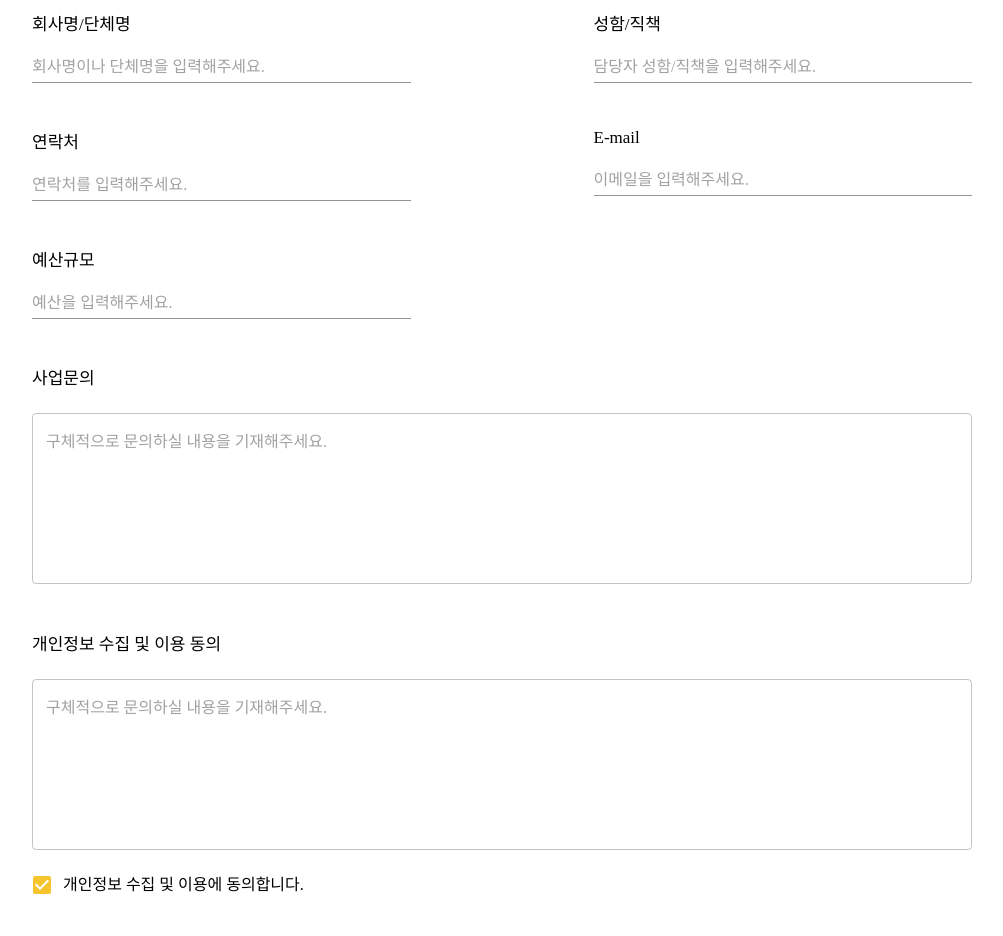
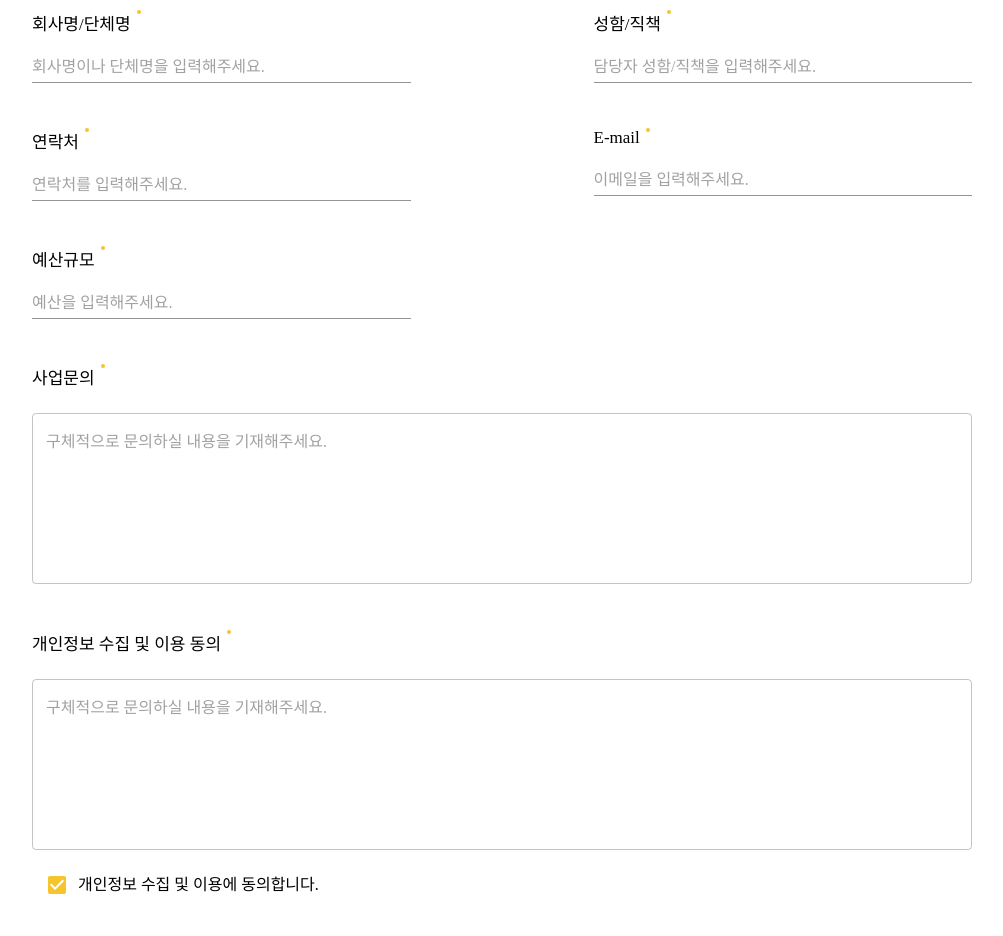
Before and after one commit to KIMINJOONG/next-js-with-graphql, a Next.js app: page /contact in a window 1280 px wide. Shown: the part 460-1396 px from the top of the page, without its empty margins (138-1141 px from the left). Built offline with nearby package versions, Linux system fonts and the light colour scheme.

Commit message:
1. 라벨 컴포넌트 2. 컨택트 페이지 수정

```diff
--- /dev/null
+++ b/components/InputLabel/index.tsx
@@ -0,0 +1,20 @@
+import React from "react";
+import { color } from "styles/theme";
+
+
+interface IProps {
+    text: string;
+}
+
+const InputLabel = ({ text }: IProps) => {
+    return (
+        <div style={{ display: 'flex', alignItems: 'flex-start' }}>
+            <div style={{ position: 'relative', }}>
+                <i style={{ position: 'absolute', top: 0, right: -10, width: 4, height: 4, borderRadius: 2, backgroundColor: color.brand }} />
+                <label style={{ fontSize: 17, fontWeight: 500 }}>{text}</label>
+            </div>
+        </div>
+    );
+};
+
+export default InputLabel;
--- a/screens/contact/index.tsx
+++ b/screens/contact/index.tsx
@@ -1,6 +1,7 @@
-import { Checkbox, FormControlLabel, FormGroup, TextField } from "@mui/material";
+import { Button, Checkbox, FormControlLabel, FormGroup, TextField } from "@mui/material";
 import Footer from "components/Footer";
 import Header from "components/Header";
+import InputLabel from "components/InputLabel";
 import React from "react";
 import { color } from "styles/theme";
 import { ContactContainer } from "./styles";
@@ -33,19 +34,19 @@ const ContactScreen = ({ query = {}, params = {} }: IProps) => {
                         <div style={{ display: 'flex', flexDirection: 'row' }}>
                             <div style={{ display: 'flex', flex: 1, flexDirection: 'column' }}>
                                 <div style={{ display: 'flex', flex: 1, flexDirection: 'column', }}>
-                                    <label style={{ fontSize: 17, fontWeight: 500 }}>회사명/단체명</label>
+                                    <InputLabel text="회사명/단체명" />
                                     <div style={{ marginTop: 16, display: 'flex', flexDirection: 'column' }}>
                                         <TextField id={'standard-basic'} variant={'standard'} placeholder={'회사명이나 단체명을 입력해주세요.'} />
                                     </div>
                                 </div>
                                 <div style={{ display: 'flex', flex: 1, flexDirection: 'column', marginTop: 45 }}>
-                                    <label style={{ fontSize: 17, fontWeight: 500 }}>연락처</label>
+                                    <InputLabel text="연락처" />
                                     <div style={{ marginTop: 16, display: 'flex', flexDirection: 'column' }}>
                                         <TextField id={'standard-basic'} variant={'standard'} placeholder={'연락처를 입력해주세요.'} />
                                     </div>
                                 </div>
                                 <div style={{ display: 'flex', flex: 1, flexDirection: 'column', marginTop: 45 }}>
-                                    <label style={{ fontSize: 17, fontWeight: 500 }}>예산규모</label>
+                                    <InputLabel text="예산규모" />
                                     <div style={{ marginTop: 16, display: 'flex', flexDirection: 'column' }}>
                                         <TextField id={'standard-basic'} variant={'standard'} placeholder={'예산을 입력해주세요.'} />
                                     </div>
@@ -54,13 +55,17 @@ const ContactScreen = ({ query = {}, params = {} }: IProps) => {
                             </div>
                             <div style={{ flex: 1, marginLeft: 183 }}>
                                 <div style={{ display: 'flex', flex: 1, flexDirection: 'column', }}>
-                                    <label style={{ fontSize: 17, fontWeight: 500 }}>성함/직책</label>
+                                    <div style={{ display: 'flex', alignItems: 'flex-start' }}>
+                                        <InputLabel text="성함/직책" />
+                                    </div>
                                     <div style={{ marginTop: 16, display: 'flex', flexDirection: 'column' }}>
                                         <TextField id={'standard-basic'} variant={'standard'} placeholder={'담당자 성함/직책을 입력해주세요.'} />
                                     </div>
                                 </div>
                                 <div style={{ display: 'flex', flex: 1, flexDirection: 'column', marginTop: 45 }}>
-                                    <label style={{ fontSize: 17, fontWeight: 500 }}>E-mail</label>
+                                    <div style={{ display: 'flex', alignItems: 'flex-start' }}>
+                                        <InputLabel text="E-mail" />
+                                    </div>
                                     <div style={{ marginTop: 16, display: 'flex', flexDirection: 'column', }}>
                                         <TextField id={'standard-basic'} variant={'standard'} placeholder={'이메일을 입력해주세요.'} />
                                     </div>
@@ -69,7 +74,9 @@ const ContactScreen = ({ query = {}, params = {} }: IProps) => {
                         </div>
                         <div style={{ marginTop: 45 }}>
                             <div style={{ display: 'flex', flex: 1, flexDirection: 'column', }}>
-                                <label style={{ fontSize: 17, fontWeight: 500 }}>사업문의</label>
+                                <div style={{ display: 'flex', alignItems: 'flex-start' }}>
+                                    <InputLabel text="사업문의" />
+                                </div>
                                 <div style={{ marginTop: 24, display: 'flex', flexDirection: 'column' }}>
                                     <TextField
                                         id="outlined-multiline-static"
@@ -81,8 +88,10 @@ const ContactScreen = ({ query = {}, params = {} }: IProps) => {
                             </div>
                         </div>
                         <div style={{ marginTop: 46 }}>
-                            <div style={{ display: 'flex', flex: 1, flexDirection: 'column', }}>
-                                <label style={{ fontSize: 17, fontWeight: 500 }}>개인정보 수집 및 이용 동의</label>
+                            <div style={{ display: 'flex', flex: 1, flexDirection: 'column' }}>
+                                <div style={{ display: 'flex', alignItems: 'flex-start' }}>
+                                    <InputLabel text="개인정보 수집 및 이용 동의" />
+                                </div>
                                 <div style={{ marginTop: 24, display: 'flex', flexDirection: 'column' }}>
                                     <TextField
                                         id="outlined-multiline-static"
@@ -91,7 +100,7 @@ const ContactScreen = ({ query = {}, params = {} }: IProps) => {
                                         placeholder={'구체적으로 문의하실 내용을 기재해주세요.'}
                                     />
                                 </div>
-                                <div style={{ marginTop: 14 }}>
+                                <div style={{ marginTop: 14, paddingLeft: 15 }}>
                                     <FormGroup>
                                         <FormControlLabel control={<Checkbox defaultChecked />} label="개인정보 수집 및 이용에 동의합니다." />
                                     </FormGroup>
@@ -99,9 +108,9 @@ const ContactScreen = ({ query = {}, params = {} }: IProps) => {
                             </div>
                         </div>
                         <div style={{ marginTop: 32, display: 'flex', justifyContent: 'center', alignItems: 'center' }}>
-                            <div style={{ padding: '26px 103px 25px 103px', border: `1px solid ${color.N50}` }}>
-                                <span>문의하기</span>
-                            </div>
+                            <Button variant="outlined" style={{ padding: '26px 103px 25px 103px', border: `1px solid ${color.N50}` }} >
+                                문의하기
+                            </Button>
                         </div>
                     </div>
                     <div style={{ marginTop: 126 }}></div>
```
